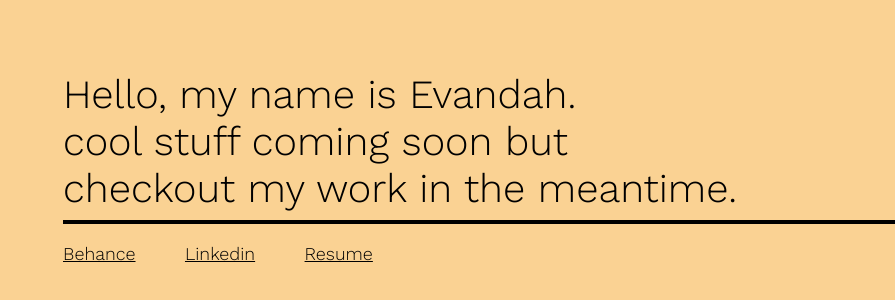
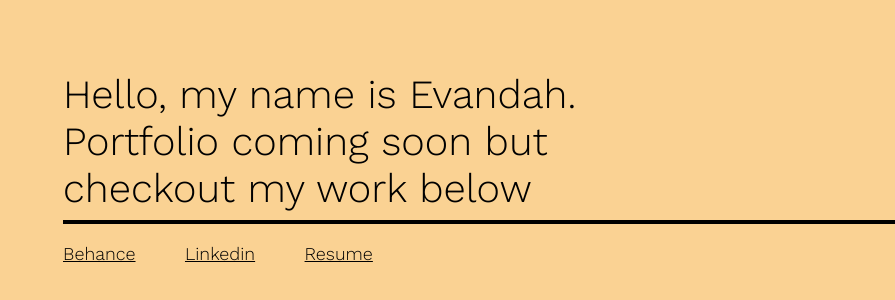
Before and after one commit to evandahs15/evandahs15.github.io, a plain HTML site: page index.html in a window 1280 px wide. Shown: the part 136-436 px from the top of the page, without its empty margins (385-1280 px from the left). Drawn offline with nearby package versions, Linux system fonts and the light colour scheme.

Commit message:
Update 2019-03-27T08:16:07.018Z

```diff
--- a/index.html
+++ b/index.html
@@ -11,8 +11,8 @@
   <div class="animation-container">
     <h2 class="about-title">
       Hello, my name is Evandah.<br>
-        cool stuff coming soon but<br>
-        checkout my work in the meantime.</h2>
+      Portfolio coming soon but<br>
+      checkout my work below</h2>
       <div class="border-line">
     </div>
     <div class="links">
```
Also changed, not shown: 2 other files.
